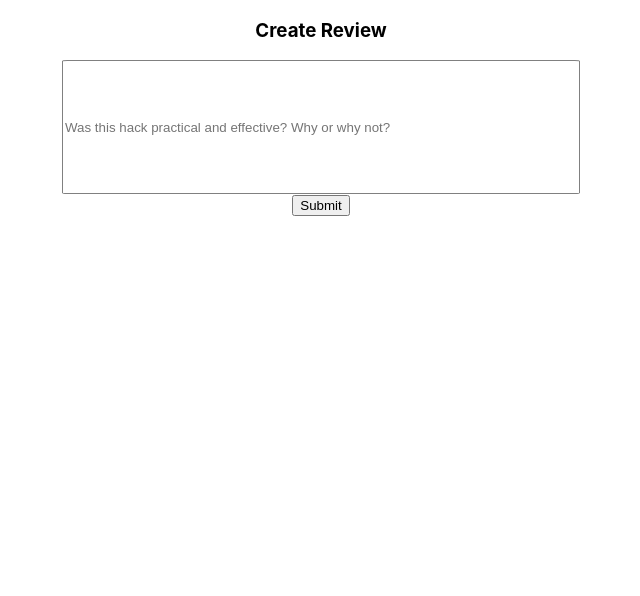
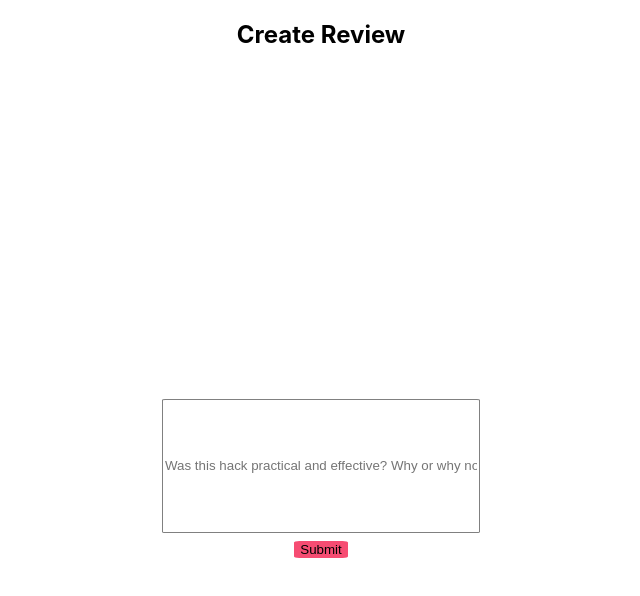
Before and after one commit to alexandercsierra/frontend, a React (Create React App) app in the folder quick-tips/: page / in a window 1280 px wide. Shown: the top 596 px of the page, without its empty margins (319-959 px from the left). Built offline with nearby package versions, Linux system fonts and the light colour scheme.

Commit message:
some-styling

```diff
--- a/quick-tips/package.json
+++ b/quick-tips/package.json
@@ -8,6 +8,7 @@
     "@testing-library/user-event": "^7.1.2",
     "react": "^16.13.1",
     "react-dom": "^16.13.1",
+    "react-rating": "^2.0.5",
     "react-redux": "^7.2.0",
     "react-scripts": "3.4.1",
     "redux": "^4.0.5"
--- a/quick-tips/src/App.js
+++ b/quick-tips/src/App.js
@@ -6,6 +6,7 @@ function App() {
 
     <div className="App">
       <Reviews/>
+
     </div>
   );
 }
--- a/quick-tips/src/components/Reviews.js
+++ b/quick-tips/src/components/Reviews.js
@@ -2,6 +2,7 @@ import React, { useState } from 'react';
 import styled from 'styled-components';
 import { connect } from 'react-redux';
 import { addReview } from '../actions1';
+import '../review.css';
 function Reviews (props) {
 
     const [newReview, setNewReview] = useState({
@@ -30,16 +31,18 @@ function Reviews (props) {
 return (
     <div>
         <div>
-        <h3>Create Review</h3>
+        <h2>Create Review</h2>
         </div>
         <form>
-            <div>
+
+            <div className="input-container">
             <Divbox
             type='text'
             placeholder='Was this hack practical and effective? Why or why not?'
+            className="input"
             ></Divbox>
             </div>
-           <button>Submit</button>
+           <button className="deepBlue">Submit</button>
         </form>
     </div>
 )
@@ -49,4 +52,4 @@ return (
 
 export default connect(null, {addReview})(Reviews)
 
-const Divbox = styled.input`height:130px; border: solid gray 1px; width: 40%; border-radius: 1%`;
+const Divbox = styled.input`height:130px; border: solid gray 1px; width: 40%; border-radius: 1%; `;
--- /dev/null
+++ b/quick-tips/src/review.css
@@ -0,0 +1,11 @@
+.input-container {
+    display: flex;
+    justify-content: center;
+    margin: 350px 250px 5px 250px;
+}
+.deepBlue {
+  background-color:   #F64C72;
+  border: 0;
+  border-radius: 10%;
+  /* font-weight: bold; */
+}
```
Also changed, not shown: 1 other file (tests, documents, lock files or other folders).
